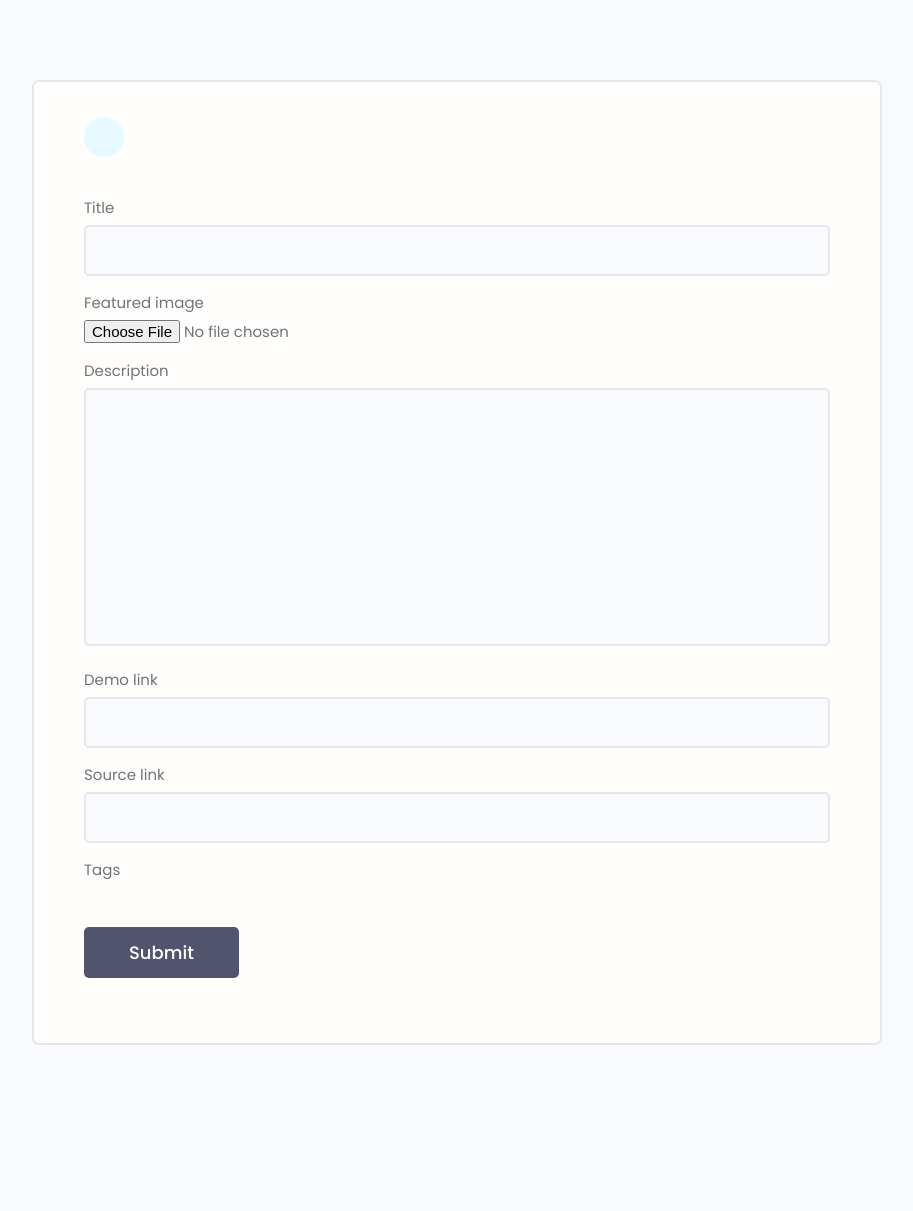
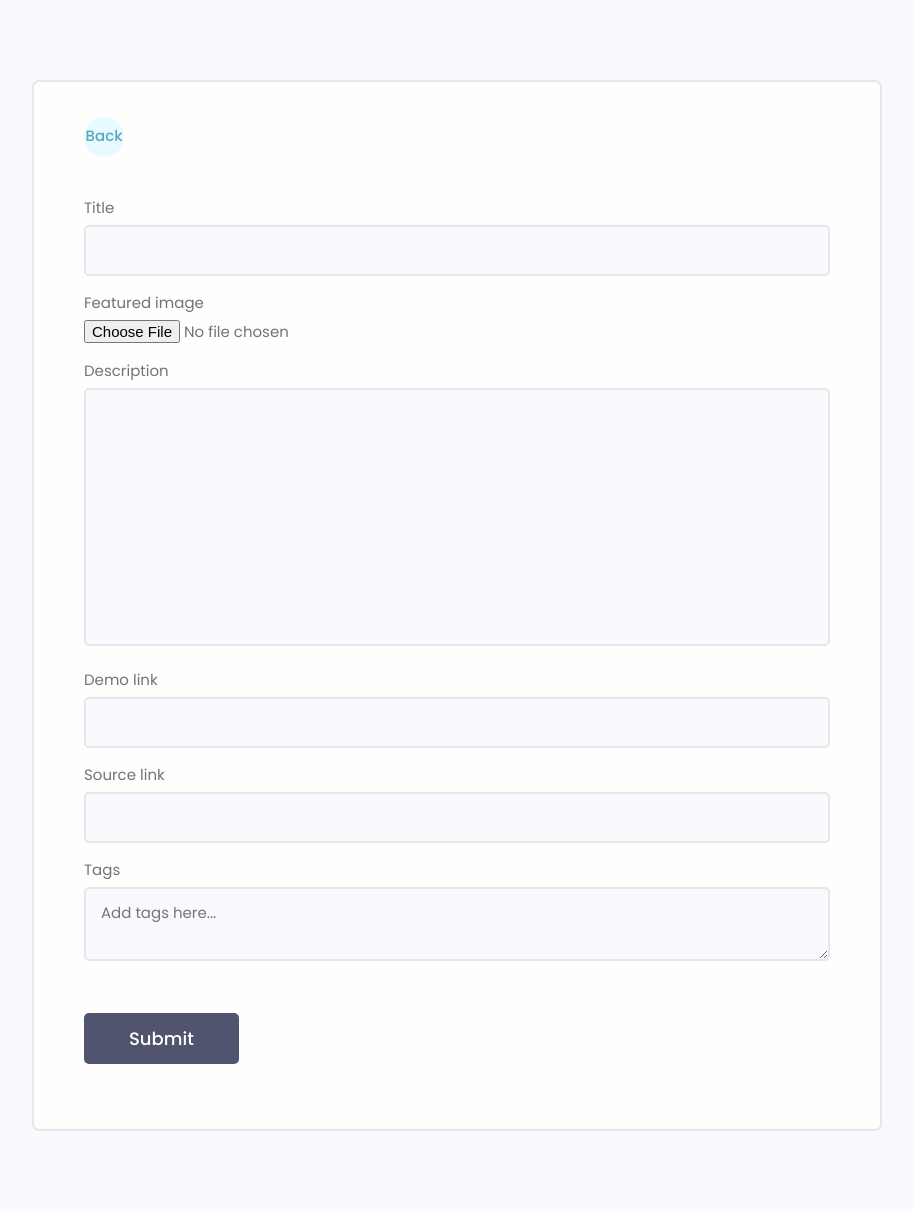
Before and after one commit to levon-baghdasaryan/devsearch, a Django app: page /projects/create/ in a window 1280 px wide. Shown: the part 77-1288 px from the top of the page, without its empty margins (183-1096 px from the left). Before the commit the page ends 1122 px from the top, so only its background shows below. Run offline with Django 3.2, Linux system fonts and the light colour scheme; the visitor is signed in with stand-in values (Sample User, id 1); data that the repository does not hold is empty; parts of the project's set-up code (start-up, migrations or seed data) failed here and were passed over; some libraries are stand-ins or nearby versions.

Commit message:
users can add custom tags to their projects

```diff
--- a/projects/forms.py
+++ b/projects/forms.py
@@ -7,7 +7,7 @@ class ProjectForm(ModelForm):
     class Meta:
         model = Project
         fields = ['title', 'featured_image', 'description',
-                  'demo_link', 'source_link', 'tags']
+                  'demo_link', 'source_link']
         # fields = '__all__'
         widgets = {
             'tags': forms.CheckboxSelectMultiple(),
--- a/projects/templates/projects/create-edit.html
+++ b/projects/templates/projects/create-edit.html
@@ -5,7 +5,8 @@
 <main class="formPage my-xl">
     <div class="content-box">
         <div class="formWrapper">
-            <a class="backButton" href="#"><i class="im im-angle-left"></i></a>
+            <a class="backButton" href="{% url 'users:account' %}">Back</i></a>
+<!--            <i class="im im-angle-left">-->
             <br>
 
             <form class="form" method="POST" enctype='multipart/form-data'>
@@ -14,11 +15,13 @@
                 {% for field in form %}
                     <div class="form__field">
                         <label for="formInput#text">{{ field.label }}</label>
-                        {% comment %} <input class="input input--text" id="formInput#text" type="text" name="text"
-                            placeholder="Enter text" /> {% endcomment %}
-                            {{ field }}
+                        {{ field }}
                     </div>
                 {% endfor %}
+                 <div class="form__field">
+                    <label for="tags">Tags</label>
+                    <textarea class="input" name="newtags" id="tags" placeholder="Add tags here..."></textarea>
+                </div>
 
                 <input class="btn btn--sub btn--lg  my-md" type="submit" value="Submit" />
             </form>
--- a/projects/views.py
+++ b/projects/views.py
@@ -3,7 +3,7 @@ from django.contrib.auth.decorators import login_required
 from django.contrib import messages
 from django.core.paginator import Paginator, PageNotAnInteger, EmptyPage
 
-from .models import Project
+from .models import Project, Tag
 from .forms import ProjectForm, ReviewForm
 
 
@@ -50,11 +50,16 @@ def create(request):
     profile = request.user.profile
     form = ProjectForm()
     if request.method == 'POST':
+        newtags = request.POST.get('newtags').replace(',', ' ').split()
         form = ProjectForm(request.POST, request.FILES)
         if form.is_valid():
             project = form.save(commit=False)
             project.owner = profile
             project.save()
+
+            for tag in newtags:
+                tag, created = Tag.objects.get_or_create(name=tag)
+                project.tags.add(tag)
             messages.success(request, "You successfully added a project.")
             return redirect('users:account')
 
@@ -91,9 +96,13 @@ def edit(request, id):
     project = profile.project_set.get(id=id)
     form = ProjectForm(instance=project)
     if request.method == 'POST':
+        newtags = request.POST.get('newtags').replace(',', ' ').split()
         form = ProjectForm(request.POST, request.FILES, instance=project)
         if form.is_valid():
-            form.save()
+            project = form.save()
+            for tag in newtags:
+                tag, created = Tag.objects.get_or_create(name=tag)
+                project.tags.add(tag)
             return redirect('users:account')
 
     context = {'form': form}
```
